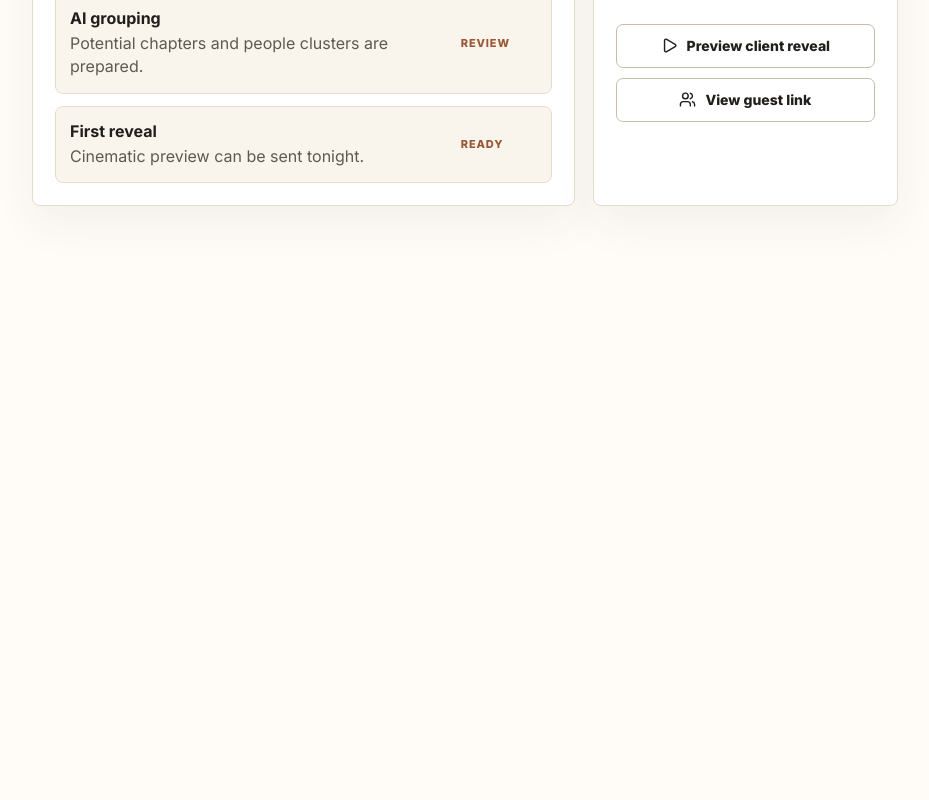
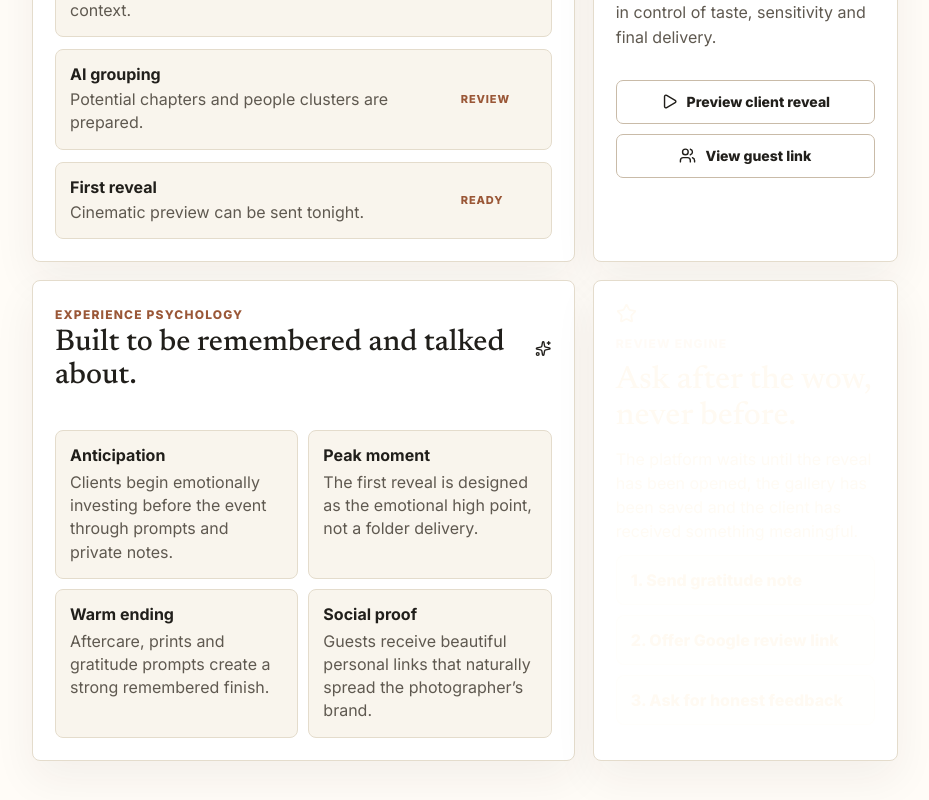
Before and after one commit to simonshah7/memory-experience-prototype, a React (Vite) app: page / in a window 1280 px wide. Shown: the part 1482-2282 px from the top of the page, without its empty margins (318-1247 px from the left). Before the commit the page ends 1756 px from the top, so only its background shows below. Built offline with nearby package versions, Linux system fonts and the light colour scheme.

Commit message:
Add psychology and review moments

```diff
--- a/src/App.css
+++ b/src/App.css
@@ -470,6 +470,79 @@
   gap: 12px;
 }
 
+.psychology-panel {
+  display: grid;
+  gap: 16px;
+}
+
+.psychology-grid,
+.trust-list,
+.review-steps {
+  display: grid;
+  gap: 10px;
+}
+
+.psychology-grid {
+  grid-template-columns: repeat(2, minmax(0, 1fr));
+}
+
+.psychology-grid article,
+.trust-list span,
+.review-steps span {
+  padding: 14px;
+  background: #f9f5ed;
+  border: 1px solid var(--line);
+  border-radius: 8px;
+}
+
+.psychology-grid strong {
+  color: var(--ink);
+}
+
+.psychology-grid p {
+  margin: 6px 0 0;
+  color: var(--body);
+  line-height: 1.45;
+}
+
+.review-engine,
+.review-moment {
+  display: grid;
+  align-content: start;
+  gap: 12px;
+  background: #203c39;
+  color: #fffaf2;
+}
+
+.review-engine h3,
+.review-moment h3 {
+  margin: 0;
+  color: #fffaf2;
+  font-family: var(--serif);
+  font-size: 32px;
+  font-weight: 500;
+  line-height: 1.12;
+}
+
+.review-engine p,
+.review-moment p {
+  margin: 0;
+  color: rgba(255, 250, 242, 0.82);
+  line-height: 1.5;
+}
+
+.review-engine .field-label,
+.review-moment .field-label {
+  color: rgba(255, 250, 242, 0.72);
+}
+
+.review-steps span {
+  color: #fffaf2;
+  background: rgba(255, 250, 242, 0.08);
+  border-color: rgba(255, 250, 242, 0.22);
+  font-weight: 800;
+}
+
 .workflow-row {
   display: grid;
   grid-template-columns: minmax(0, 1fr) 76px;
@@ -499,7 +572,7 @@
 }
 
 .guest-screen {
-  grid-template-columns: minmax(300px, 0.65fr) minmax(0, 1fr);
+  grid-template-columns: minmax(300px, 0.62fr) minmax(0, 1fr);
 }
 
 .guest-phone-large {
@@ -537,6 +610,40 @@
   color: #fffaf2;
   background: #203c39;
   border-radius: 8px;
+}
+
+.review-moment {
+  grid-column: 1 / -1;
+}
+
+.review-card {
+  display: grid;
+  grid-template-columns: 22px 1fr;
+  gap: 12px;
+  align-items: start;
+  padding: 14px;
+  color: var(--ink);
+  background: #fffaf2;
+  border-radius: 8px;
+}
+
+.review-card strong {
+  display: block;
+  color: var(--ink);
+}
+
+.review-card p {
+  margin: 4px 0 0;
+  color: var(--body);
+}
+
+.google-review-button {
+  min-height: 44px;
+  border: 1px solid rgba(255, 250, 242, 0.42);
+  border-radius: 7px;
+  color: #fffaf2;
+  background: transparent;
+  font-weight: 800;
 }
 
 .guest-table.compact article {
@@ -1136,6 +1243,12 @@
   border-radius: 7px;
 }
 
+.vault-review {
+  margin-top: 16px;
+  background: #f9f5ed;
+  border: 1px solid var(--line);
+}
+
 button:focus-visible,
 .stage-button:focus-visible {
   outline: 3px solid rgba(154, 87, 55, 0.28);
@@ -1257,7 +1370,8 @@ button:focus-visible,
   .reveal-layout,
   .chapter-grid,
   .metric-grid,
-  .guest-screen {
+  .guest-screen,
+  .psychology-grid {
     grid-template-columns: 1fr;
   }
 
@@ -1392,7 +1506,9 @@ button:focus-visible,
   .next-step-card h3,
   .command-hero h3,
   .decision-panel h3,
-  .guest-delivery h3 {
+  .guest-delivery h3,
+  .review-engine h3,
+  .review-moment h3 {
     font-size: 26px;
   }
 
--- a/src/App.tsx
+++ b/src/App.tsx
@@ -5,6 +5,7 @@ import {
   ChevronRight,
   Clock,
   Download,
+  Gift,
   Heart,
   ImagePlus,
   Link,
@@ -13,6 +14,7 @@ import {
   Send,
   Share2,
   Sparkles,
+  Star,
   Users,
 } from 'lucide-react'
 import { useEffect, useMemo, useRef, useState } from 'react'
@@ -168,6 +170,25 @@ const guests = [
   { name: 'Nora Patel', photos: 9, status: 'Print suggestion', relation: 'Mother' },
 ]
 
+const psychologyLevers = [
+  {
+    title: 'Anticipation',
+    detail: 'Clients begin emotionally investing before the event through prompts and private notes.',
+  },
+  {
+    title: 'Peak moment',
+    detail: 'The first reveal is designed as the emotional high point, not a folder delivery.',
+  },
+  {
+    title: 'Warm ending',
+    detail: 'Aftercare, prints and gratitude prompts create a strong remembered finish.',
+  },
+  {
+    title: 'Social proof',
+    detail: 'Guests receive beautiful personal links that naturally spread the photographer’s brand.',
+  },
+]
+
 function App() {
   const [activeRole, setActiveRole] = useState<RoleId>(() => {
     const hashValue = window.location.hash.replace('#', '')
@@ -248,7 +269,7 @@ function App() {
 
         <div className="rail-note">
           <Sparkles size={18} aria-hidden="true" />
-          <p>AI stays backstage: curation, tagging, sequencing, and speed.</p>
+          <p>Designed around peak moments, emotional endings and ethical review prompts.</p>
         </div>
       </aside>
 
@@ -273,6 +294,10 @@ function App() {
               >
                 <Camera size={17} aria-hidden="true" />
                 Open platform
+              </button>
+              <button className="secondary-action" type="button" onClick={() => selectRole('guest')}>
+                <Star size={17} aria-hidden="true" />
+                Review moment
               </button>
             </div>
           </div>
@@ -453,7 +478,7 @@ function PhotographerCommandCenter({
           ))}
         </section>
 
-        <section className="module decision-panel">
+      <section className="module decision-panel">
           <span className="field-label">What the photographer does next</span>
           <h3>Approve the emotional sequence, then send the reveal.</h3>
           <p>
@@ -469,6 +494,41 @@ function PhotographerCommandCenter({
               <Users size={17} aria-hidden="true" />
               View guest link
             </button>
+          </div>
+        </section>
+      </div>
+
+      <div className="content-grid">
+        <section className="module psychology-panel">
+          <div className="module-head">
+            <div>
+              <span>Experience psychology</span>
+              <h3>Built to be remembered and talked about.</h3>
+            </div>
+            <Sparkles size={19} aria-hidden="true" />
+          </div>
+          <div className="psychology-grid">
+            {psychologyLevers.map((lever) => (
+              <article key={lever.title}>
+                <strong>{lever.title}</strong>
+                <p>{lever.detail}</p>
+              </article>
+            ))}
+          </div>
+        </section>
+
+        <section className="module review-engine">
+          <Star size={21} aria-hidden="true" />
+          <span className="field-label">Review engine</span>
+          <h3>Ask after the wow, never before.</h3>
+          <p>
+            The platform waits until the reveal has been opened, the gallery has been saved and the
+            client has received something meaningful.
+          </p>
+          <div className="review-steps">
+            <span>1. Send gratitude note</span>
+            <span>2. Offer Google review link</span>
+            <span>3. Ask for honest feedback</span>
           </div>
         </section>
       </div>
@@ -534,6 +594,26 @@ function GuestExperience({ setActiveRole }: { setActiveRole: (role: RoleId) => v
             See client experience
           </button>
         </div>
+      </section>
+
+      <section className="module review-moment">
+        <Gift size={21} aria-hidden="true" />
+        <span className="field-label">Gratitude moment</span>
+        <h3>“Your photographs made the day feel alive again.”</h3>
+        <p>
+          After the client opens their reveal, the platform sends a sincere thank-you note and gives
+          them an easy way to leave an honest Google review.
+        </p>
+        <div className="review-card">
+          <Star size={18} aria-hidden="true" />
+          <div>
+            <strong>Would you be willing to share your experience?</strong>
+            <p>Your review helps other families choose someone they can trust.</p>
+          </div>
+        </div>
+        <button className="google-review-button" type="button">
+          Leave an honest Google review
+        </button>
       </section>
     </div>
   )
@@ -626,6 +706,21 @@ function StageContent({
             <span>13:10 Quiet reveal with parents</span>
             <span>16:30 Guest story prompts open</span>
             <span>22:45 Final song and private exit</span>
+          </div>
+        </section>
+
+        <section className="module trust-panel">
+          <div className="module-head">
+            <div>
+              <span>Client confidence</span>
+              <h3>Why this feels premium before the camera appears</h3>
+            </div>
+            <Star size={19} aria-hidden="true" />
+          </div>
+          <div className="trust-list">
+            <span>They feel seen before the event.</span>
+            <span>They know the photographer understands family dynamics.</span>
+            <span>They can picture the reveal, not just the invoice.</span>
           </div>
         </section>
       </div>
@@ -886,6 +981,13 @@ function StageContent({
           <strong>6 months: framed print prompt</strong>
           <strong>1 year: anniversary filmlet</strong>
         </div>
+        <div className="review-card vault-review">
+          <Star size={18} aria-hidden="true" />
+          <div>
+            <strong>Review prompt queued</strong>
+            <p>Send 24 hours after the couple saves their favourite images.</p>
+          </div>
+        </div>
       </section>
       <VisualCard
         image="https://images.unsplash.com/photo-1523438885200-e635ba2c371e?auto=format&fit=crop&w=900&q=80"
```
